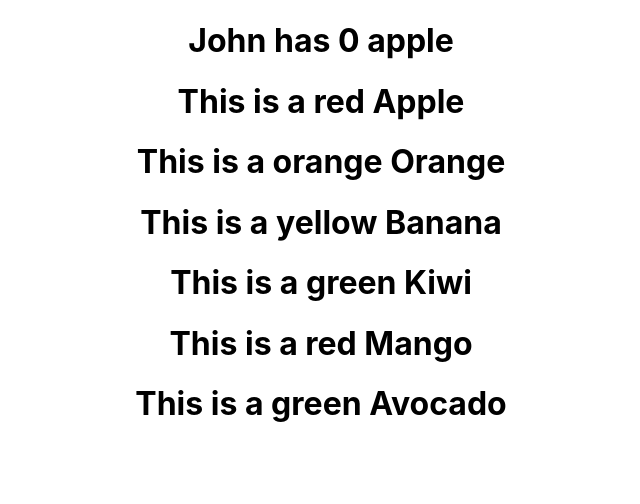
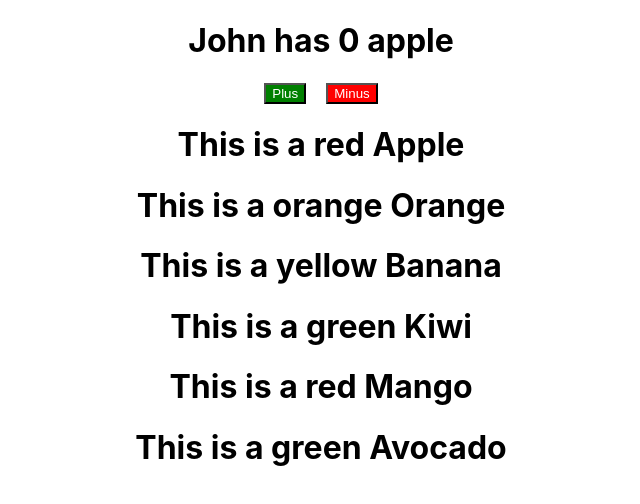
Before and after one commit to wiktorpiela/react-learn, a React (Create React App) app: page / in a window 1280 px wide. Shown: the top 504 px of the page, without its empty margins (319-959 px from the left). Built offline with nearby package versions, Linux system fonts and the light colour scheme.

Commit message:
event handler

```diff
--- a/src/components/AppleComponent.jsx
+++ b/src/components/AppleComponent.jsx
@@ -15,9 +15,13 @@ function AppleComponent() {
     }
 
   return (
-    <div>
-        <h1>{AppleDisplay(numberOfApples)}</h1>
-    </div>
+    <>
+        <div>
+            <h1>{AppleDisplay(numberOfApples)}</h1>
+        </div>
+        <button onClick={()=> setNumberOfApples(cureentVal => cureentVal+1)} className='add-btn'>Plus</button>
+        <button onClick={()=> setNumberOfApples(cureentVal => cureentVal-1)} className='decrease-btn'>Minus</button>
+    </>
   )
 }
 
--- a/src/index.css
+++ b/src/index.css
@@ -11,3 +11,15 @@ code {
   font-family: source-code-pro, Menlo, Monaco, Consolas, 'Courier New',
     monospace;
 }
+
+.add-btn{
+  background-color: green;
+  color: white;
+  margin-right: 10px;
+}
+
+.decrease-btn{
+  background-color: red;
+  color: white;
+  margin-left: 10px;
+}
```
